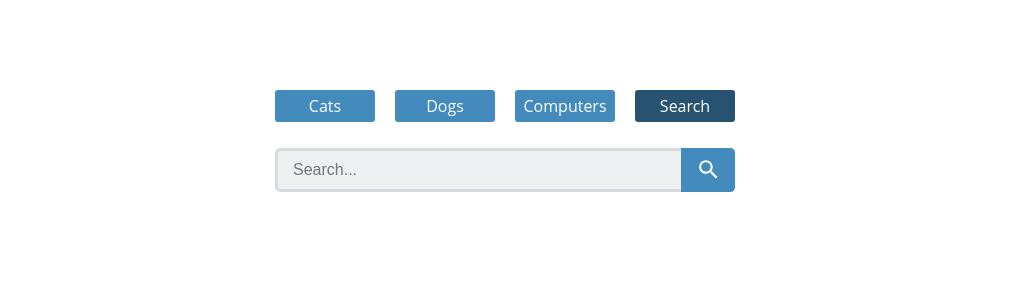
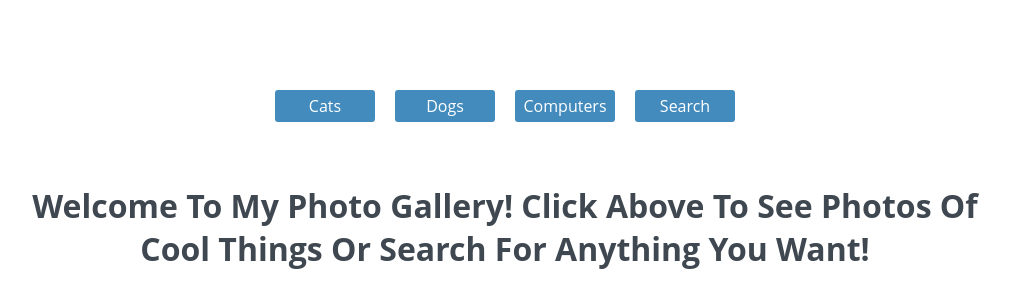
Before and after one commit to agaladima/react-gallery, a React (Create React App) app: page / in a window 1280 px wide. Before the commit this address led to /search. Shown: the top 308 px of the page, without its empty margins (135-1145 px from the left). Built offline with nearby package versions, Linux system fonts and the light colour scheme.

Commit message:
finished

```diff
--- a/src/App.css
+++ b/src/App.css
@@ -78,8 +78,8 @@ input {
 .photo-container .not-found {
   width: 100%;
 }
-.no-pics {
-  text-align: center;
+.not-found img {
+  height: 100%;
 }
 
 @media only screen and (max-width: 767px)  {
--- a/src/App.js
+++ b/src/App.js
@@ -10,7 +10,7 @@ import './App.css';
 
 // App components
 import SearchForm from './Components/SearchForm';
-import SearchResults from './Components/SearchForm';
+import SearchResults from './Components/SearchResults';
 import Header from './Components/Header';
 import Home from './Components/Home';
 import NoPics from './Components/NoPics';
@@ -30,13 +30,12 @@ class App extends Component {
         <div className="container">
           <Header />
           <Switch>
-          	<Route exact path='/' render={ ()=> <Redirect to={"/search"} /> } />
-            <Route exact path='/search' component={SearchForm} />
+          	<Route exact path='/' component={Home} />
+          	<Route exact path='/search' component={SearchForm} />
             <Route path='/cats' component={Cats} />
             <Route path='/dogs' component={Dogs} />
             <Route path='/computers' component={Computers} />
-            <Route path='search/:topic' component={SearchResults} />
-            <PicContainer data={SearchResults} />
+            <Route path='/search/:topic' component ={SearchResults} />
           </Switch>
         </div>
       </BrowserRouter>
```
